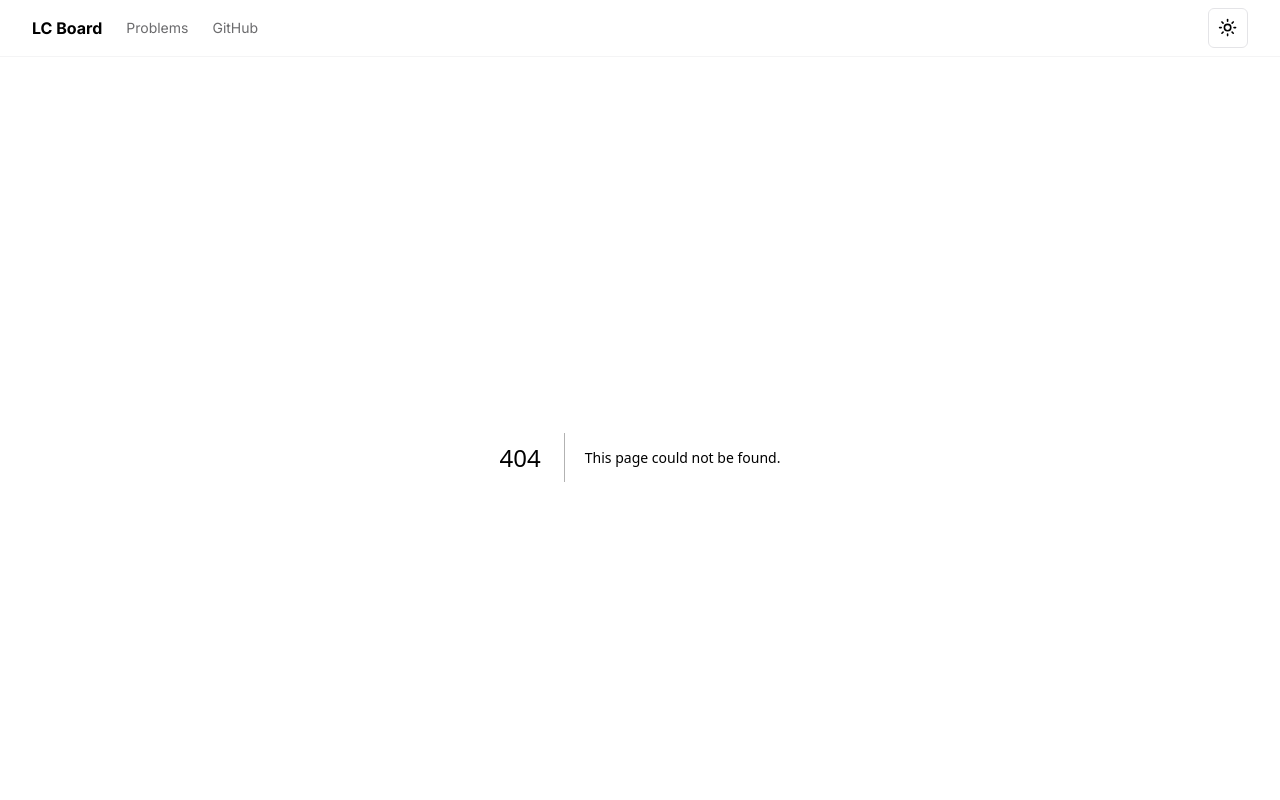
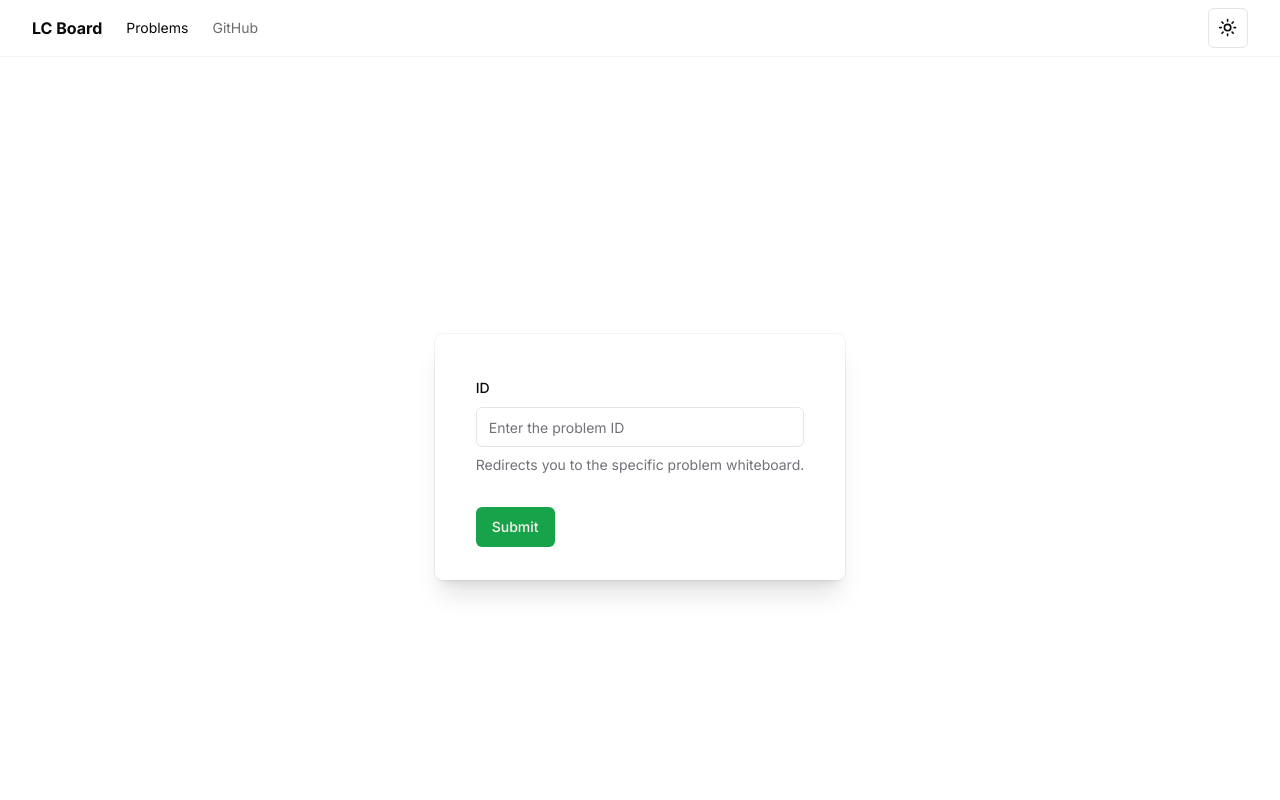
Before and after one commit to shruti0015/leetcodeboard, a Next.js app: page /problems in a window 1280 px wide. Before the commit this address had no page. Shown: the top 800 px of the page. Built offline with nearby package versions, Linux system fonts and the light colour scheme.

Commit message:
Made form page, added navigation, linking and dynamic routing

```diff
--- a/app/page.tsx
+++ b/app/page.tsx
@@ -1,5 +1,6 @@
 import { Button } from "@/components/ui/button"
 import { ModeToggle } from "@/components/mode-toggle"
+import { MyForm } from "@/components/custom/lc-form"
 
 export default function Home() {
   return (
--- /dev/null
+++ b/app/problems/page.tsx
@@ -0,0 +1,11 @@
+import { MyForm } from "@/components/custom/lc-form"
+
+export default function Problems() {
+  return (
+    <div className="relative flex min-h-screen flex-col justify-center overflow-hidden py-6 sm:py-12">
+      <div className="flex space-x-4 border border-white relative px-6 pt-10 pb-8 shadow-xl ring-1 ring-gray-900/5 sm:mx-auto sm:max-w-lg sm:rounded-lg sm:px-10">
+        <MyForm />
+      </div>
+    </div>
+  )
+}
--- /dev/null
+++ b/components/custom/lc-form.tsx
@@ -0,0 +1,71 @@
+"use client"
+
+import { zodResolver } from "@hookform/resolvers/zod"
+import { useForm } from "react-hook-form"
+import { z } from "zod"
+import { useRouter, usePathname } from "next/navigation"
+import { Button } from "@/components/ui/button"
+import {
+  Form,
+  FormControl,
+  FormDescription,
+  FormField,
+  FormItem,
+  FormLabel,
+  FormMessage,
+} from "@/components/ui/form"
+import { Input } from "@/components/ui/input"
+import { useEffect } from "react"
+
+const formSchema = z.object({
+  id: z
+    .string()
+    .transform((val) => val.replace(/^0+/, ""))
+    .refine((val) => /^\d+$/.test(val), {
+      message: "ID must be greater than zero",
+    })
+    .refine((val) => parseInt(val) > 0, {
+      message: "ID must be greater than zero",
+    }),
+})
+
+export function MyForm() {
+  const router = useRouter()
+  const pathname = usePathname()
+
+  const form = useForm<z.infer<typeof formSchema>>({
+    resolver: zodResolver(formSchema),
+    defaultValues: {
+      id: undefined,
+    },
+  })
+
+  function onSubmit(values: z.infer<typeof formSchema>) {
+    const idValue = values.id
+    router.push(`/problems/${idValue}`)
+  }
+
+  return (
+    <Form {...form}>
+      <form onSubmit={form.handleSubmit(onSubmit)} className="space-y-8">
+        <FormField
+          control={form.control}
+          name="id"
+          render={({ field }) => (
+            <FormItem>
+              <FormLabel>ID</FormLabel>
+              <FormControl>
+                <Input placeholder="Enter the problem ID" {...field} />
+              </FormControl>
+              <FormDescription>
+                Redirects you to the specific problem whiteboard.
+              </FormDescription>
+              <FormMessage />
+            </FormItem>
+          )}
+        />
+        <Button type="submit">Submit</Button>
+      </form>
+    </Form>
+  )
+}
--- a/components/main-nav.tsx
+++ b/components/main-nav.tsx
@@ -19,10 +19,10 @@ export function MainNav() {
       </Link>
       <nav className="flex items-center gap-4 text-sm lg:gap-6">
         <Link
-          href="/Problems"
+          href="/problems"
           className={cn(
             "transition-colors hover:text-foreground/80",
-            pathname === "/docs" ? "text-foreground" : "text-foreground/60"
+            pathname === "/problems" ? "text-foreground" : "text-foreground/60"
           )}
         >
           Problems
--- /dev/null
+++ b/components/ui/form.tsx
@@ -0,0 +1,178 @@
+"use client"
+
+import * as React from "react"
+import * as LabelPrimitive from "@radix-ui/react-label"
+import { Slot } from "@radix-ui/react-slot"
+import {
+  Controller,
+  ControllerProps,
+  FieldPath,
+  FieldValues,
+  FormProvider,
+  useFormContext,
+} from "react-hook-form"
+
+import { cn } from "@/lib/utils"
+import { Label } from "@/components/ui/label"
+
+const Form = FormProvider
+
+type FormFieldContextValue<
+  TFieldValues extends FieldValues = FieldValues,
+  TName extends FieldPath<TFieldValues> = FieldPath<TFieldValues>,
+> = {
+  name: TName
+}
+
+const FormFieldContext = React.createContext<FormFieldContextValue>(
+  {} as FormFieldContextValue
+)
+
+const FormField = <
+  TFieldValues extends FieldValues = FieldValues,
+  TName extends FieldPath<TFieldValues> = FieldPath<TFieldValues>,
+>({
+  ...props
+}: ControllerProps<TFieldValues, TName>) => {
+  return (
+    <FormFieldContext.Provider value={{ name: props.name }}>
+      <Controller {...props} />
+    </FormFieldContext.Provider>
+  )
+}
+
+const useFormField = () => {
+  const fieldContext = React.useContext(FormFieldContext)
+  const itemContext = React.useContext(FormItemContext)
+  const { getFieldState, formState } = useFormContext()
+
+  const fieldState = getFieldState(fieldContext.name, formState)
+
+  if (!fieldContext) {
+    throw new Error("useFormField should be used within <FormField>")
+  }
+
+  const { id } = itemContext
+
+  return {
+    id,
+    name: fieldContext.name,
+    formItemId: `${id}-form-item`,
+    formDescriptionId: `${id}-form-item-description`,
+    formMessageId: `${id}-form-item-message`,
+    ...fieldState,
+  }
+}
+
+type FormItemContextValue = {
+  id: string
+}
+
+const FormItemContext = React.createContext<FormItemContextValue>(
+  {} as FormItemContextValue
+)
+
+const FormItem = React.forwardRef<
+  HTMLDivElement,
+  React.HTMLAttributes<HTMLDivElement>
+>(({ className, ...props }, ref) => {
+  const id = React.useId()
+
+  return (
+    <FormItemContext.Provider value={{ id }}>
+      <div ref={ref} className={cn("space-y-2", className)} {...props} />
+    </FormItemContext.Provider>
+  )
+})
+FormItem.displayName = "FormItem"
+
+const FormLabel = React.forwardRef<
+  React.ElementRef<typeof LabelPrimitive.Root>,
+  React.ComponentPropsWithoutRef<typeof LabelPrimitive.Root>
+>(({ className, ...props }, ref) => {
+  const { error, formItemId } = useFormField()
+
+  return (
+    <Label
+      ref={ref}
+      className={cn(error && "text-destructive", className)}
+      htmlFor={formItemId}
+      {...props}
+    />
+  )
+})
+FormLabel.displayName = "FormLabel"
+
+const FormControl = React.forwardRef<
+  React.ElementRef<typeof Slot>,
+  React.ComponentPropsWithoutRef<typeof Slot>
+>(({ ...props }, ref) => {
+  const { error, formItemId, formDescriptionId, formMessageId } = useFormField()
+
+  return (
+    <Slot
+      ref={ref}
+      id={formItemId}
+      aria-describedby={
+        !error
+          ? `${formDescriptionId}`
+          : `${formDescriptionId} ${formMessageId}`
+      }
+      aria-invalid={!!error}
+      {...props}
+    />
+  )
+})
+FormControl.displayName = "FormControl"
+
+const FormDescription = React.forwardRef<
+  HTMLParagraphElement,
+  React.HTMLAttributes<HTMLParagraphElement>
+>(({ className, ...props }, ref) => {
+  const { formDescriptionId } = useFormField()
+
+  return (
+    <p
+      ref={ref}
+      id={formDescriptionId}
+      className={cn("text-sm text-muted-foreground", className)}
+      {...props}
+    />
+  )
+})
+FormDescription.displayName = "FormDescription"
+
+const FormMessage = React.forwardRef<
+  HTMLParagraphElement,
+  React.HTMLAttributes<HTMLParagraphElement>
+>(({ className, children, ...props }, ref) => {
+  const { error, formMessageId } = useFormField()
+  const body = error ? String(error?.message) : children
+
+  if (!body) {
+    return null
+  }
+
+  return (
+    <p
+      ref={ref}
+      id={formMessageId}
+      className={cn("text-sm font-medium text-destructive", className)}
+      {...props}
+    >
+      {body}
+    </p>
+  )
+})
+FormMessage.displayName = "FormMessage"
+
+export {
+  useFormField,
+  Form,
+  FormItem,
+  FormLabel,
+  FormControl,
+  FormDescription,
+  FormMessage,
+  FormField,
+}
--- /dev/null
+++ b/components/ui/input.tsx
@@ -0,0 +1,25 @@
+import * as React from "react"
+
+import { cn } from "@/lib/utils"
+
+export interface InputProps
+  extends React.InputHTMLAttributes<HTMLInputElement> {}
+
+const Input = React.forwardRef<HTMLInputElement, InputProps>(
+  ({ className, type, ...props }, ref) => {
+    return (
+      <input
+        type={type}
+        className={cn(
+          "flex h-10 w-full rounded-md border border-input bg-background px-3 py-2 text-sm ring-offset-background file:border-0 file:bg-transparent file:text-sm file:font-medium placeholder:text-muted-foreground focus-visible:outline-none focus-visible:ring-2 focus-visible:ring-ring focus-visible:ring-offset-2 disabled:cursor-not-allowed disabled:opacity-50",
+          className
+        )}
+        ref={ref}
+        {...props}
+      />
+    )
+  }
+)
+Input.displayName = "Input"
+
+export { Input }
--- /dev/null
+++ b/components/ui/label.tsx
@@ -0,0 +1,26 @@
+"use client"
+
+import * as React from "react"
+import * as LabelPrimitive from "@radix-ui/react-label"
+import { cva, type VariantProps } from "class-variance-authority"
+
+import { cn } from "@/lib/utils"
+
+const labelVariants = cva(
+  "text-sm font-medium leading-none peer-disabled:cursor-not-allowed peer-disabled:opacity-70"
+)
+
+const Label = React.forwardRef<
+  React.ElementRef<typeof LabelPrimitive.Root>,
+  React.ComponentPropsWithoutRef<typeof LabelPrimitive.Root> &
+    VariantProps<typeof labelVariants>
+>(({ className, ...props }, ref) => (
+  <LabelPrimitive.Root
+    ref={ref}
+    className={cn(labelVariants(), className)}
+    {...props}
+  />
+))
+Label.displayName = LabelPrimitive.Root.displayName
+
+export { Label }
```
Also changed, not shown: package.json (+6 -2 lines), 1 other file (tests, documents, lock files or other folders).
